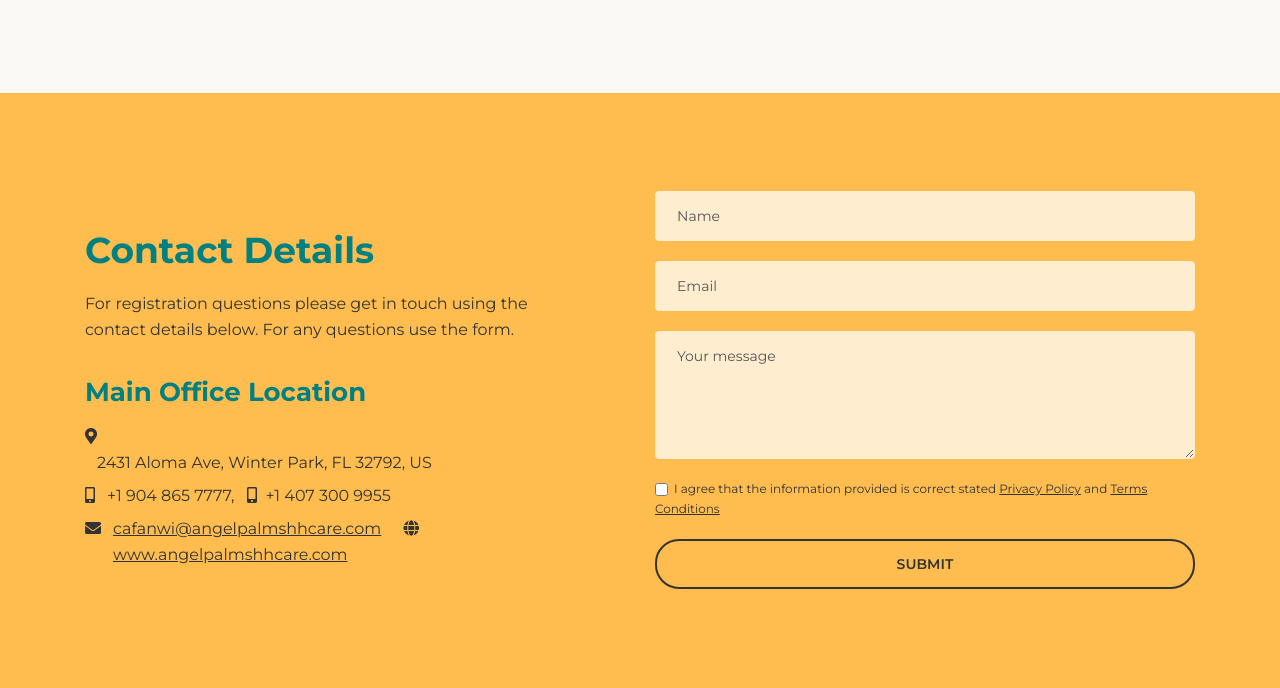
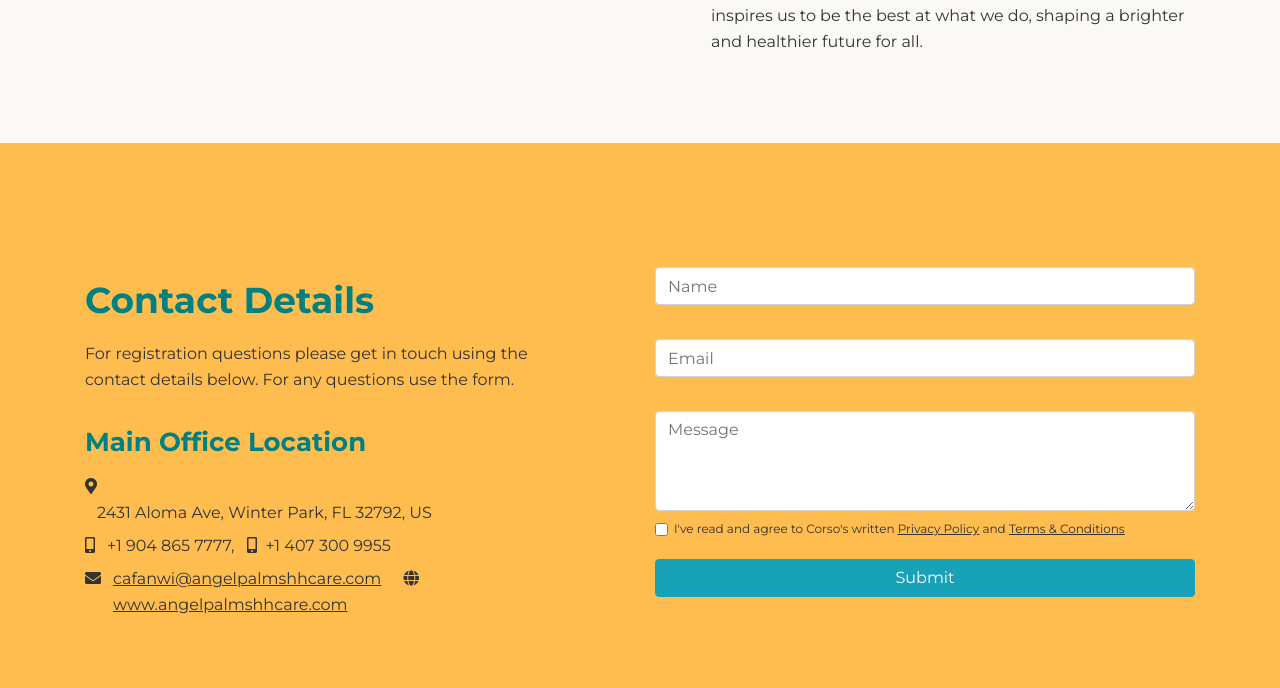
Before and after one commit to sosotechnologies/angelpalms, a Flask app: page / in a window 1280 px wide. Shown: the part 1353-2041 px from the top of the page. Run offline with Flask 3, Linux system fonts and the light colour scheme; one stand-in notice (Sample message) is shown; some libraries are stand-ins or nearby versions.

Commit message:
added contact information

```diff
--- a/app.py
+++ b/app.py
@@ -3,6 +3,7 @@ from flask import (
     Flask, flash, render_template,
     redirect, request, session, url_for)
 from bson.objectid import ObjectId
+from forms import ContactForm
 from werkzeug.security import generate_password_hash, check_password_hash
 if os.path.exists("env.py"):
     import env
@@ -11,10 +12,15 @@ if os.path.exists("env.py"):
 app = Flask(__name__)
 app.config["MONGO_URI"] = "mongodb://mongo:27017/dev"
 app.config["JSONIFY_PRETTYPRINT_REGULAR"] = True
+app.config["SECRET_KEY"] = os.environ.get("SECRET_KEY")
 
-@app.route("/")
+@app.route("/", methods=["GET", "POST"])
 def index():
-    return render_template("index.html")
+    form = ContactForm()
+    if request.method == "POST" and form.validate_on_submit:
+        name = form.name.data
+        flash(f"Thanks {name} for contacting us. We have successfully received your message")
+    return render_template("index.html", form=form)
 
 
 @app.route("/skillednursing")
@@ -66,4 +72,4 @@ def contacts():
     return render_template("contacts.html")
 
 if __name__ == "__main__":
-    app.run(host="0.0.0.0", port=5000)
+    app.run(host="0.0.0.0", port=5000, debug=True)
--- /dev/null
+++ b/static/js/email.js
@@ -0,0 +1,23 @@
+// Add an event listener to the form submission
+document.querySelector('form').addEventListener('submit', function(event) {
+    // Get the values from the form fields
+    var name = document.getElementById('name').value;
+    var email = document.getElementById('email').value;
+    var messages = document.getElementById('messages').value;
+
+    // Send the email using EmailJS
+    emailjs.send('gmail', 'Sosotech', {
+        from_name: name,
+        from_email: email,
+        from_messages: messages
+    }, '6hBKUU6AaZsir5LFX')
+
+    .then(function(response) {
+        console.log('SUCCESS!', response.status, response.text);
+        // TODO: Add code to display a success message to the user
+
+    }, function(error) {
+        console.log('FAILED...', error);
+        // TODO: Add code to display an error message to the user
+    });
+});
--- /dev/null
+++ b/templates/_formhelpers.html
@@ -0,0 +1,12 @@
+{% macro render_field(field) %}
+  <dt>{{ field.label }}
+  <dd>{{ field(**kwargs)|safe }}
+  {% if field.errors %}
+    <ul class=errors>
+    {% for error in field.errors %}
+      <p style="color: red; margin-top: -25px; font-size: smaller;">{{ error }}</p>
+    {% endfor %}
+    </ul>
+  {% endif %}
+  </dd>
+{% endmacro %}
--- a/templates/index.html
+++ b/templates/index.html
@@ -103,6 +103,7 @@
             </ul>
         </div>
     </nav> <!-- end of navbar -->
+
     <!-- end of navigation -->
     <!-- Header -->
     <header id="header" class="header">
@@ -114,6 +115,21 @@
                             <span id="clock"></span>
                         </div>
                         <h1><i>Angel-Palms Home Health Care</i></h1>
+                            <!----Flash messages------>
+                            {% block message %}
+                            <div>
+                                {% with messages = get_flashed_messages() %}
+                                {% if messages %}
+                                    <div class=flashes>
+                                    {% for message in messages %}
+                                    <p class="alert-success py-1" style="text-align: center; padding-top: 10px; padding-bottom: 10px;">{{ message }}</p>
+                                    {% endfor %}
+                                    </div>
+                                {% endif %}
+                                {% endwith %}
+                            </div>
+                            {% endblock %}
+                            <!----end of flash messages---->
                         <h2 class="text-blue" id="demo"></h2>
                     </div> <!-- end of text-container -->
                 </div> <!-- end of col -->
@@ -252,32 +268,18 @@
                 <div class="col-lg-6">
 
                     <!-- Contact Form -->
-                    <form id="contactForm" data-toggle="validator" data-focus="false">
-                        <div class="form-group">
-                            <input type="text" class="form-control-input" id="cname" required>
-                            <label class="label-control" for="cname">Name</label>
+                    {% from '_formhelpers.html' import render_field %}
+                    <form action="{{ url_for('index') }}" method="POST">
+                        {{ form.csrf_token }}
+                        {{ render_field(form.name, class="form-control", placeholder="Name", id="name")}}
+                        {{ render_field(form.email, class="form-control", placeholder="Email", id="email")}}
+                        {{ render_field(form.messages, class="form-control", placeholder="Message", id="messages", style='height: 100px;')}}
+                        <div class="form-group checkbox">
+                            <input type="checkbox" required>I've read and agree to Corso's written <a href="privacy-policy.html">Privacy Policy</a> and <a href="terms-conditions.html">Terms & Conditions</a>
                             <div class="help-block with-errors"></div>
                         </div>
-                        <div class="form-group">
-                            <input type="email" class="form-control-input" id="cemail" required>
-                            <label class="label-control" for="cemail">Email</label>
-                            <div class="help-block with-errors"></div>
-                        </div>
-                        <div class="form-group">
-                            <textarea class="form-control-textarea" id="cmessage" required></textarea>
-                            <label class="label-control" for="cmessage">Your message</label>
-                            <div class="help-block with-errors"></div>
-                        </div>
-                        <div class="form-group checkbox">
-                            <input type="checkbox" id="cterms" value="Agreed-to-Terms" required>I agree that the information provided is correct stated <a href="privacy-policy.html">Privacy Policy</a> and <a href="terms-conditions.html">Terms Conditions</a>
-                            <div class="help-block with-errors"></div>
-                        </div>
-                        <div class="form-group">
-                            <button type="submit" class="form-control-submit-button">SUBMIT</button>
-                        </div>
-                        <div class="form-message">
-                            <div id="cmsgSubmit" class="h3 text-center hidden"></div>
-                        </div>
+                        <button class="btn btn-info w-100">Submit</button>
+
                     </form>
                     <!-- end of contact form -->
 
@@ -391,5 +393,9 @@
     <script src="{{ url_for('static', filename='js/validator.min.js') }}"></script> <!-- Validator.js - Bootstrap plugin that validates forms -->
     <script src="{{ url_for('static', filename='js/scripts.js') }}"></script> <!-- Custom scripts -->
     <script src="{{ url_for('static', filename='js/countdown.js') }}"></script> <!-- Countdown scripts -->
+    <script src="{{ url_for('static', filename='js/email.js') }}"></script> <!-- Email.js scripts -->
+
+    <!-- Include the EmailJS library -->
+<script src="https://cdn.emailjs.com/dist/email.min.js"></script>
 </body>
 </html>
```
Also changed, not shown: templates/contacts.html (+29 -0 lines).
